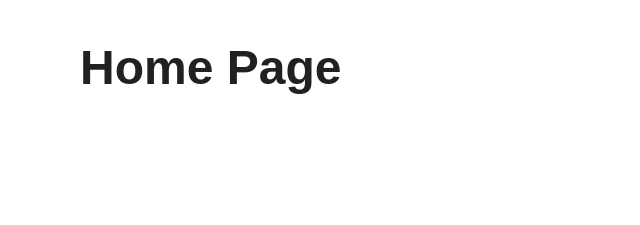
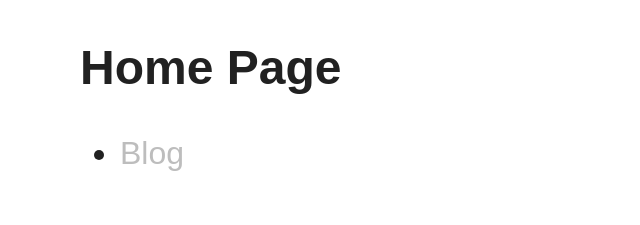
Before and after one commit to AhsantMozhgan/next-js, a Next.js app: page / in a window 1280 px wide. Shown: the top 225 px of the page, without its empty margins (0-640 px from the left). Built offline with nearby package versions, Linux system fonts and the light colour scheme.

Commit message:
link-component

```diff
--- a/pages/index.js
+++ b/pages/index.js
@@ -1,7 +1,14 @@
+import Link from 'next/link'
+
 function HomePage() {
     return (
         <div>
             <h2>Home Page</h2>
+            <ul>
+                <li>
+                    <Link href="/blog/posts">Blog</Link>
+                </li>
+            </ul>
         </div>
     )
 }
```
